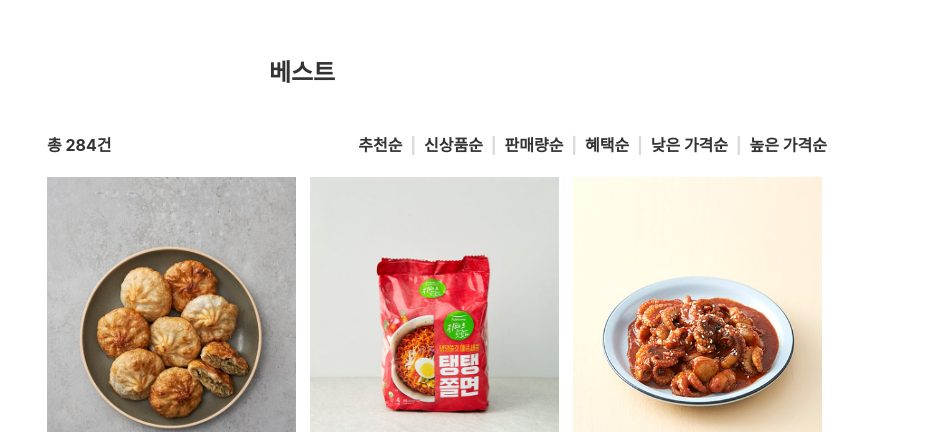
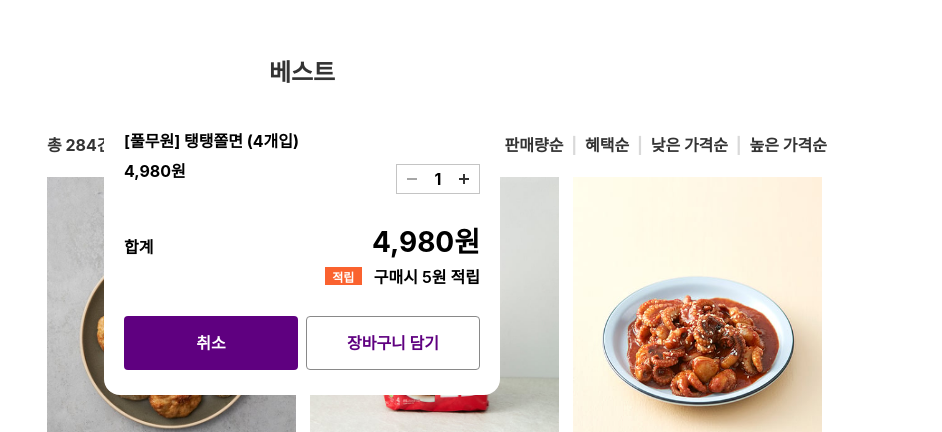
Before and after one commit to LikeLion-FE-JS-Project19/market-karly, a website with bundled scripts: page client/product-list.html in a window 1280 px wide. Shown: the part 151-583 px from the top of the page, 338-1280 px from the left. Built offline with nearby package versions, Linux system fonts and the light colour scheme; data requests are answered from the project's data file; a web font is replaced by a local one.

Commit message:
[💄css] 장바구니 모달 마크업 및 디자인 #38

```diff
--- a/client/css/product-list.css
+++ b/client/css/product-list.css
@@ -4,6 +4,10 @@
 @import url(./theme.css);
 @import url(./base.css);
 @import url(./header.css);
+
+body{
+  position: relative;
+}
 
 main {
   display: flex;
@@ -39,7 +43,6 @@ main {
 .product-list__filter--header{
   width: 220px;
   height: 58px;
-  /* border: 2px solid seagreen; */
   display: flex;
   justify-content: space-between;
   align-items: center;
@@ -54,7 +57,6 @@ main {
 .product-list__filter--index{
   width: 220px;
   height: 58px;
-  /* border: 2px solid seagreen; */
   display: flex;
   justify-content: space-between;
   align-items: center;
@@ -74,7 +76,6 @@ main {
 .product-list__items-section{
   width: 780px;
   min-height: 1200px;
-  /* border: seagreen solid 2px; */
   margin-left: 50px;
 }
 
@@ -104,6 +105,8 @@ main {
   flex-direction: column;
   position: relative;
   width: 249px;
+  height: 538px;
+  margin-bottom: 24px;
 
   /* 내코드 추가 */
   font-weight: 500;
@@ -155,6 +158,10 @@ main {
   text-decoration: line-through;
 }
 /* 주희님 작성 코드 끝*/
+.product-list__item:hover{
+  cursor: pointer;
+}
+
 
 .product-mark--morning-star{
   font-size: var(--text-sm);
@@ -173,6 +180,10 @@ main {
   margin-top: var(--spacing-xs);
 }
 
+.product-special-mark:hover{
+  cursor: default;
+}
+
 .product-special-mark__mark{
   padding: 4px;
   background: var(--gray-100);
@@ -183,3 +194,158 @@ main {
 .product-special-mark--karly-only{
   color: var(--primary);
 }
+
+/* 장바구니 모달---------------------------------------*/
+.cart-modal{
+  height: 292px;
+  width: 396px;
+  border-radius: 16px;
+  position: fixed;
+  top: 50%;
+  left: 50%;
+  transform: translate(-50%, -50%);
+  background: #fff;
+  z-index: 100;
+  display: flex;
+  justify-content: center;
+  padding: 24px 20px 24px 20px ;
+  flex-direction: column;
+}
+
+.cart-modal--info{
+  width: 356px;
+  height: 66px;
+  margin-bottom: 28px;
+  position: relative;
+  font-weight: 700;
+  font-size: var(--text-base);
+}
+
+.cart-modal--total-price{
+  width: 356px;
+  height: 66px;
+  margin-bottom: 28px;
+  position: relative;
+}
+
+.cart-modal--button-box{
+  width: 356px;
+  height: 54px;
+  display: flex;
+  justify-content: space-between;
+}
+
+.cart-modal--title{
+  position: absolute;
+  top: 0;
+  left: 0;
+}
+
+.cart-modal--price{
+  position: absolute;
+  bottom: 0;
+  left: 0;
+  transform: translateY(-50%);
+}
+
+.cart-modal--count-box{
+  border: var(--gray-200) 1px solid;
+  width: 84px;
+  height: 30px;
+  position: absolute;
+  bottom: 0;
+  right: 0;
+  display: flex;
+  justify-content: space-between;
+  align-items: center;
+}
+
+.cart-modal--count-button{
+  border: none;
+  background: none;
+  display: flex;
+  justify-content: center;
+  align-items: center;
+  width: 30px;
+  height: 30px;
+}
+
+.cart-modal--count-button--minus{
+  background: url("../assets/modal/ic-minus.svg") 50% 50% / 100%;
+}
+
+.cart-modal--count-buttot--plus{
+  background: url("../assets/modal/ic-plus.svg") 50% 50% / 100%;
+}
+
+.cart-modal--total-price-top{
+  height: 40px;
+  margin-bottom: 4px;
+  position: relative;
+}
+
+.cart-modal--total-price-top--total{
+  position: absolute;
+  bottom: 4px;
+  left: 0;
+  font-weight: 700;
+}
+
+.cart-modal--total-price-top--price{
+  position: absolute;
+  right: 0;
+  font-weight: bold;
+  font-size: 28px;
+  line-height: 40px;
+}
+
+.cart-modal--total-price-bottom{
+  position: absolute;
+  bottom: 0;
+  right: 0;
+  display: flex;
+  align-items: center;
+}
+
+.cart-modal--total-price-top--mark{
+  width: 37px;
+  height: 18px;
+  background: var(--accent-yellow);
+  color: #fff;
+  display: flex;
+  justify-content: center;
+  align-items: center;
+  font-size: 12px;
+  font-weight: 600;
+  margin-right: 12px;
+}
+
+.cart-modal--total-price-top--info{
+  font-size: 16px;
+  font-weight: 600;
+}
+
+.cart-modal--button{
+  height: 54px;
+  width: 174px;
+  font-size: var(--text-base);
+  font-weight: 700;
+  display: flex;
+  justify-content: center;
+  align-items: center;
+  border-radius: 4px;
+}
+
+.cart-modal--button--cancel{
+  background: var(--primary);
+  color: #fff;
+  border: none;
+}
+
+.cart-modal--button--add{
+  background: #fff;
+  color: var(--primary);
+  border: 1px solid var(--gray-400);
+}
+
+/* 모달창 완료----------------------------------------- */
--- a/client/product-list.html
+++ b/client/product-list.html
@@ -149,8 +149,40 @@
           </ul>
         </section>
       </div>
+    </main>
 
-    </main>
+    // 클래스명 짓기 너무 빡세요....
+    <div class="cart-modal">
+      <div class="cart-modal--info">
+        <span class="cart-modal--title">[풀무원] 탱탱쫄면 (4개입)</span>
+        <span class="cart-modal--price">4,980원</span>
+        <div class="cart-modal--count-box">
+          <button class="cart-modal--count-button cart-modal--count-button--minus"></button>
+          <span class="cart-modal--count-value">1</span>
+          <button class="cart-modal--count-button cart-modal--count-buttot--plus"></button>
+        </div>
+      </div>
+      <div class="cart-modal--total-price">
+        <div class="cart-modal--total-price-top">
+          <span class="cart-modal--total-price-top--total">합계</span>
+          <span class="cart-modal--total-price-top--price">4,980원</span>
+        </div>
+        <div class="cart-modal--total-price-bottom">
+          <span class="cart-modal--total-price-top--mark">적립</span>
+          <span class="cart-modal--total-price-top--info">구매시 5원 적립</span>
+        </div>
+      </div>
+      <div class="cart-modal--button-box">
+        <button class="cart-modal--button cart-modal--button--cancel">
+          취소
+        </button>
+        <button class="cart-modal--button cart-modal--button--add">
+          장바구니 담기
+        </button>
+      </div>
+    </div>
+
+
 
 
     <footer class="footer">
```
Also changed, not shown: client/assets/modal/ic-minus.svg (added), client/assets/modal/ic-plus.svg (added).
